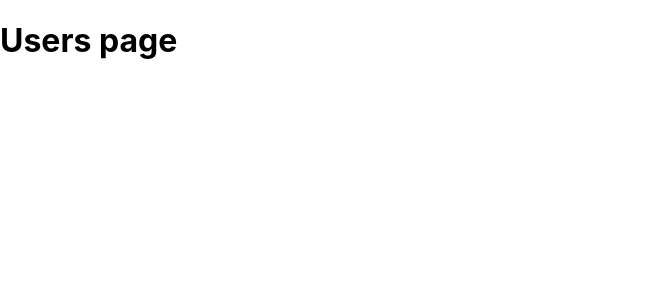
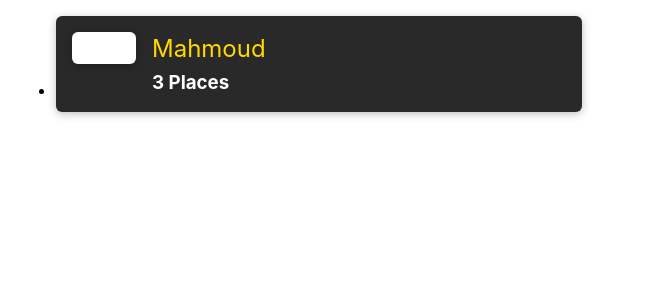
Before and after one commit to mymafm0405/mern-course-project, a React (Create React App) app: page / in a window 1280 px wide. Shown: the top 300 px of the page, without its empty margins (0-647 px from the left). Built offline with nearby package versions, Linux system fonts and the light colour scheme.

Commit message:
styling user component

```diff
--- /dev/null
+++ b/src/shared/components/UIElements/Card.css
@@ -0,0 +1,9 @@
+.card {
+  position: relative;
+  margin: 0;
+  box-shadow: 0 2px 8px rgba(0, 0, 0, 0.26);
+  border-radius: 6px;
+  padding: 1rem;
+  overflow: hidden;
+  background: white;
+}
--- /dev/null
+++ b/src/shared/components/UIElements/Card.js
@@ -0,0 +1,13 @@
+import React from 'react';
+
+import './Card.css';
+
+const Card = props => {
+  return (
+    <div className={`card ${props.className}`} style={props.style}>
+      {props.children}
+    </div>
+  );
+};
+
+export default Card;
--- /dev/null
+++ b/src/users/components/UserItem.css
@@ -0,0 +1,49 @@
+.user-item {
+  margin: 1rem;
+  width: calc(45% - 2rem);
+  min-width: 17.5rem;
+}
+
+.user-item a {
+  display: flex;
+  align-items: center;
+  width: 100%;
+  height: 100%;
+  text-decoration: none;
+  padding: 1rem;
+  color: white;
+  background: #292929;
+}
+
+.user-item a:hover,
+.user-item a:active {
+  background: #ffd900;
+}
+
+.user-item__content {
+  padding: 0;
+}
+
+.user-item__image {
+  width: 4rem;
+  height: 4rem;
+  margin-right: 1rem;
+}
+
+.user-item__info h2 {
+  font-size: 1.5rem;
+  margin: 0 0 0.5rem 0;
+  font-weight: normal;
+  color: #ffd900;
+}
+
+.user-item:hover h2,
+.user-item:active h2,
+.user-item:hover h3,
+.user-item:active h3 {
+  color: #292929;
+}
+
+.user-item__info h3 {
+  margin: 0;
+}
--- /dev/null
+++ b/src/users/components/UserItem.js
@@ -0,0 +1,27 @@
+import Card from "../../shared/components/UIElements/Card";
+import Avatar from "../../shared/components/UIElements/Card";
+import { Link } from "react-router-dom";
+
+import "./UserItem.css";
+
+const User = (props) => {
+  return (
+    <li className="user-item">
+      <Card className="user-item__content">
+        <Link to={`/${props.id}/places`}>
+          <div className="user-item__image">
+            <Avatar image={props.image} alt={props.name} />
+          </div>
+          <div className="user-item__info">
+            <h2>{props.name}</h2>
+            <h3>
+              {props.placeCount} {props.placeCount === 1 ? "Place" : "Places"}
+            </h3>
+          </div>
+        </Link>
+      </Card>
+    </li>
+  );
+};
+
+export default User;
--- /dev/null
+++ b/src/users/components/UsersList.css
@@ -0,0 +1,10 @@
+.users-list {
+  list-style: none;
+  margin: 0 auto;
+  padding: 0;
+  width: 90%;
+  max-width: 50rem;
+  display: flex;
+  justify-content: center;
+  flex-wrap: wrap;
+}
--- /dev/null
+++ b/src/users/components/UsersList.js
@@ -0,0 +1,24 @@
+import User from "./UserItem";
+import './UsersList.css'
+
+const UsersList = (props) => {
+  if (props.items.length === 0) {
+    return <h2>No users found!</h2>;
+  }
+
+  return (
+    <ul>
+      {props.items.map((user) => (
+        <User
+          key={user.id}
+          id={user.id}
+          image={user.image}
+          name={user.name}
+          placeCount={user.placeCount}
+        />
+      ))}
+    </ul>
+  );
+};
+
+export default UsersList;
--- a/src/users/pages/Users.js
+++ b/src/users/pages/Users.js
@@ -1,5 +1,16 @@
+import UsersList from "../components/UsersList";
+
 const Users = () => {
-    return <h1>Users page</h1>
-}
+  const USERS = [
+    {
+      id: "1",
+      image:
+        "https://www.google.com/url?sa=i&url=https%3A%2F%2Fwww.pexels.com%2Fsearch%2Fprofile%2520picture%2F&psig=AOvVaw0Hqm9wIrJG8Z2pEp_rqL6_&ust=1664527147267000&source=images&cd=vfe&ved=0CAwQjRxqFwoTCPjE-P7MufoCFQAAAAAdAAAAABAN",
+      name: "Mahmoud",
+      placeCount: 3,
+    },
+  ];
+  return <UsersList items={USERS} />;
+};
 
 export default Users;
```
Also changed, not shown: src/shared/components/UIElements/Avatar.css (added, +15 -0 lines), src/shared/components/UIElements/Avatar.js (added, +17 -0 lines), src/places/components/File.js (added).
